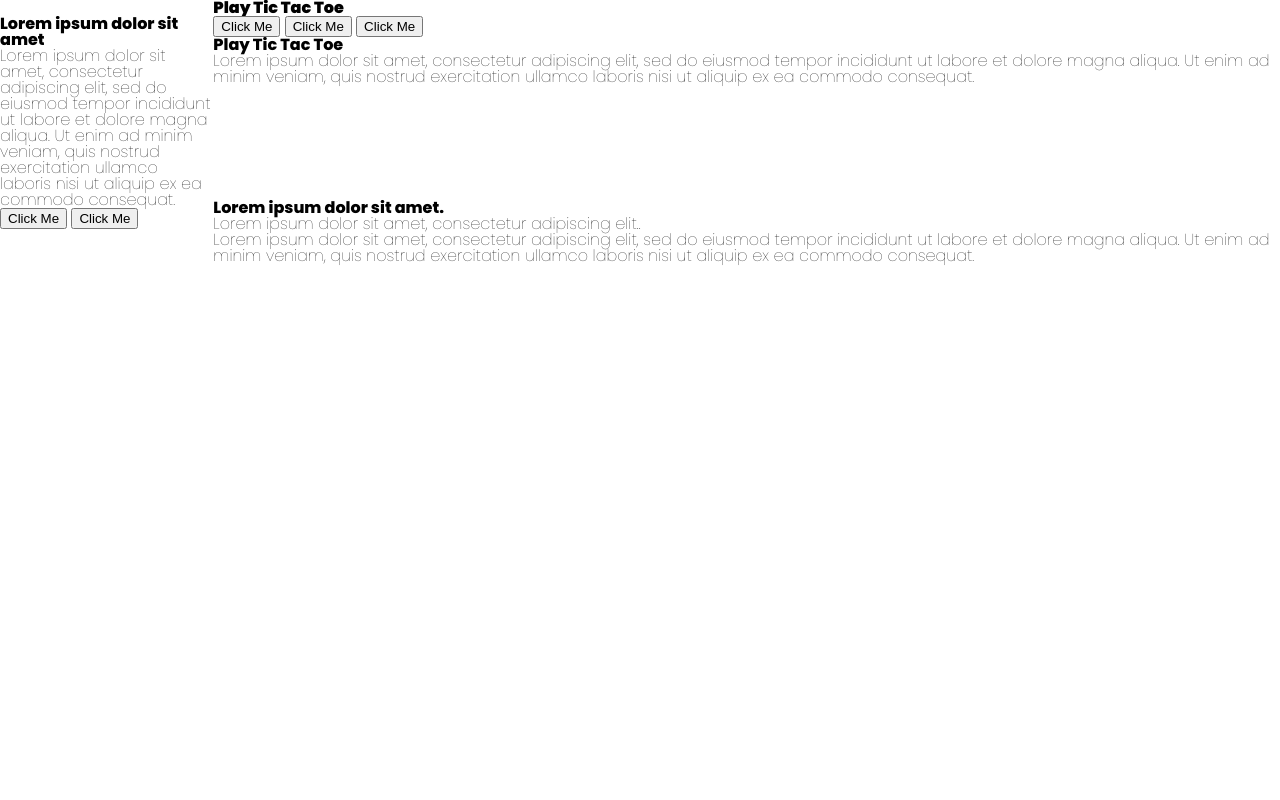
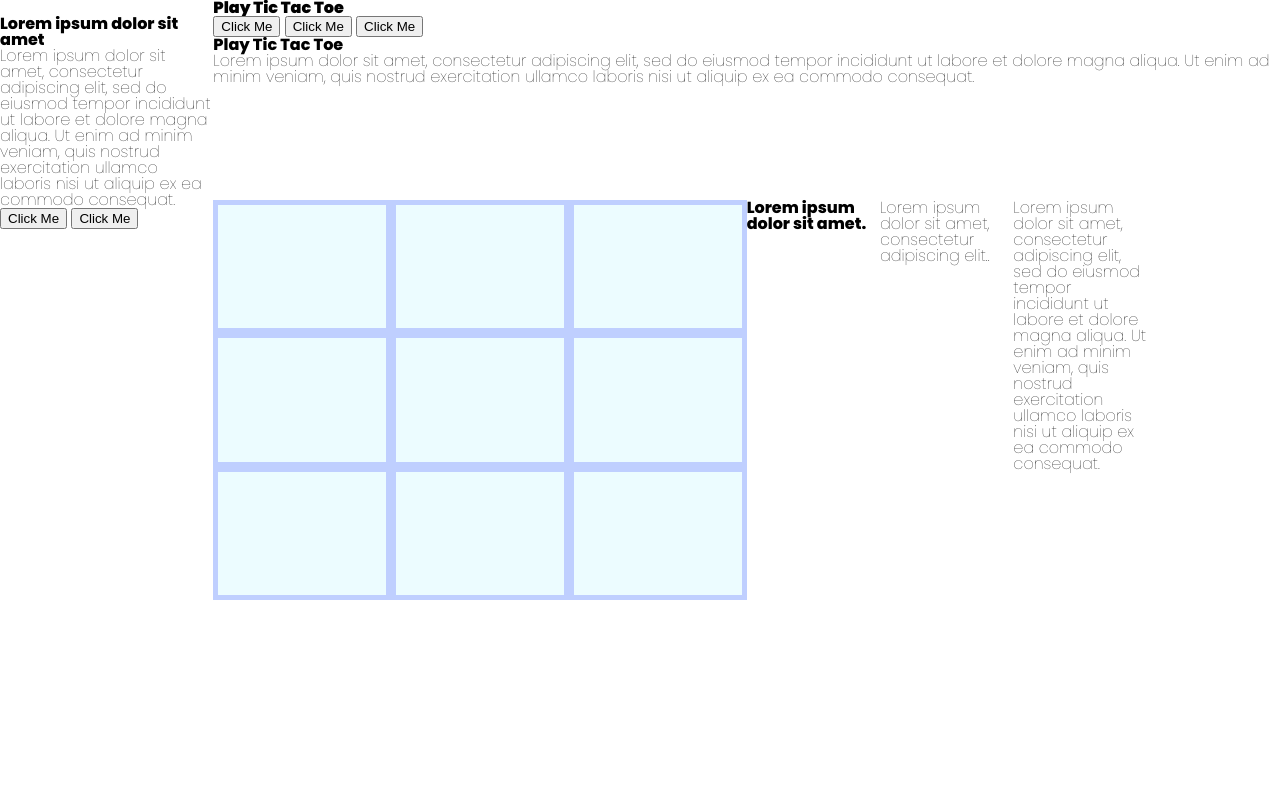
Before and after one commit to J-Skarbek/Tic-Tac-Toe-Game, a plain HTML site: page index.html in a window 1280 px wide. Shown: the top 800 px of the page. Drawn offline with Linux system fonts and the light colour scheme.

Commit message:
Get basic gameboard set up in the Dom.

```diff
--- a/styles.css
+++ b/styles.css
@@ -29,7 +29,8 @@ body {
     display: grid;
     grid-template-columns: repeat(12, minmax(100px, 1fr));
     grid-template-rows: repeat(12, minmax(100px, 1fr));
-    max-height: 100vh;
+    max-height: 100%;
+
 }
 ol, ul {
 	list-style: none;
@@ -92,9 +93,26 @@ link {
 .page-body {
     grid-column: 3 / span 10;
     grid-row: 3 / span 8;
+    display: grid;
+    grid-template-columns: repeat(8, minmax(25px, .25fr));
+    grid-template-rows: repeat(8, minmax(25px, .25fr));
+
 }
 
 .footer {
     grid-column: 3 / span 10;
     grid-row: 11 / span 2;
 }
+
+.game-container {
+    grid-column: 1 / span 4;
+    grid-row: 1 / span 4;
+    background-color: var(--extra-lt-blue);
+    display: grid;
+    grid-template-columns: repeat(3, minmax(25px, 1fr));
+    grid-template-rows: repeat(3, minmax(25px, 1fr));
+}
+
+.game-container > div {
+    border: 5px var(--purp-blue) solid;
+}
```
Also changed, not shown: index.html (+3 -1 lines), scripts.js (line endings or trailing spaces).
